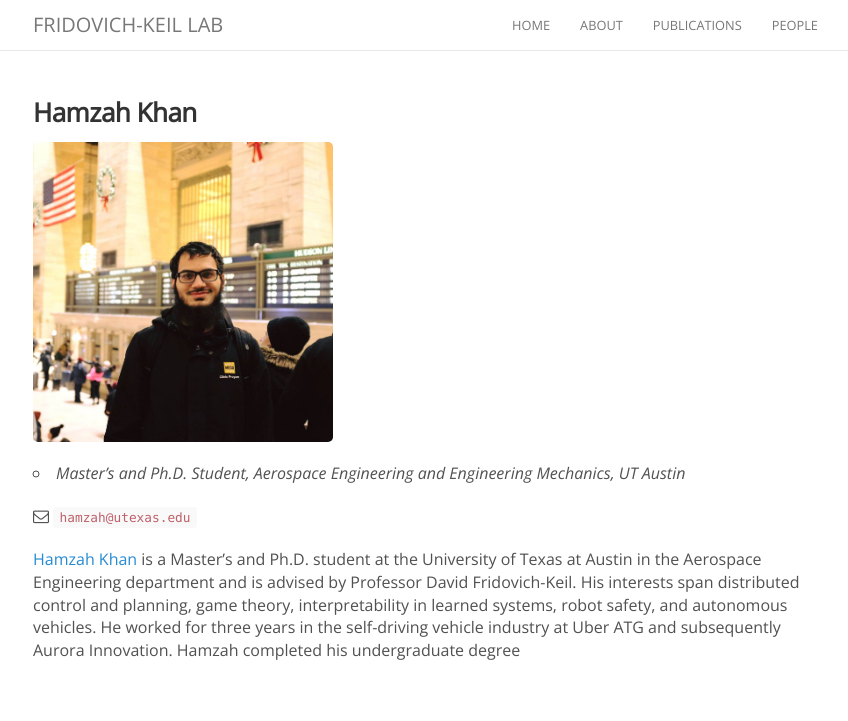
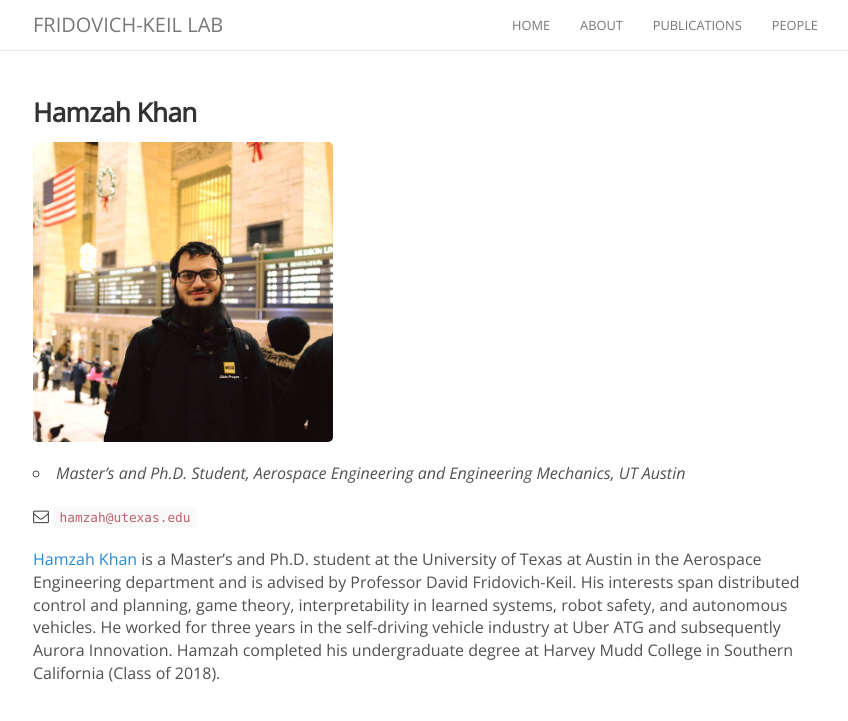
Before and after one commit to KordingLab/KordingLab.github.io, a Jekyll site: the page built from _people/hamzah_khan.md, in a window 1280 px wide. Shown: the top 721 px of the page, without its empty margins (222-1070 px from the left). Built offline with Jekyll 4.4.1, drawn with Linux system fonts in a browser that asks for light colours; nearby versions of some CDN libraries; comment, search, counter and statistics services are not loaded.

Commit message:
Update hamzah_khan.md

```diff
--- a/_people/hamzah_khan.md
+++ b/_people/hamzah_khan.md
@@ -10,4 +10,4 @@ avatar: hamzah_khan.jpg
 
 <i class="fa fa-envelope-o"></i> `hamzah@utexas.edu`<br>
 
-[Hamzah Khan](https://hamzahkhan.me/) is a Master's and Ph.D. student at the University of Texas at Austin in the Aerospace Engineering department and is advised by Professor David Fridovich-Keil. His interests span distributed control and planning, game theory, interpretability in learned systems, robot safety, and autonomous vehicles. He worked for three years in the self-driving vehicle industry at Uber ATG and subsequently Aurora Innovation. Hamzah completed his undergraduate degree
+[Hamzah Khan](https://hamzahkhan.me/) is a Master's and Ph.D. student at the University of Texas at Austin in the Aerospace Engineering department and is advised by Professor David Fridovich-Keil. His interests span distributed control and planning, game theory, interpretability in learned systems, robot safety, and autonomous vehicles. He worked for three years in the self-driving vehicle industry at Uber ATG and subsequently Aurora Innovation. Hamzah completed his undergraduate degree at Harvey Mudd College in Southern California (Class of 2018).
```
